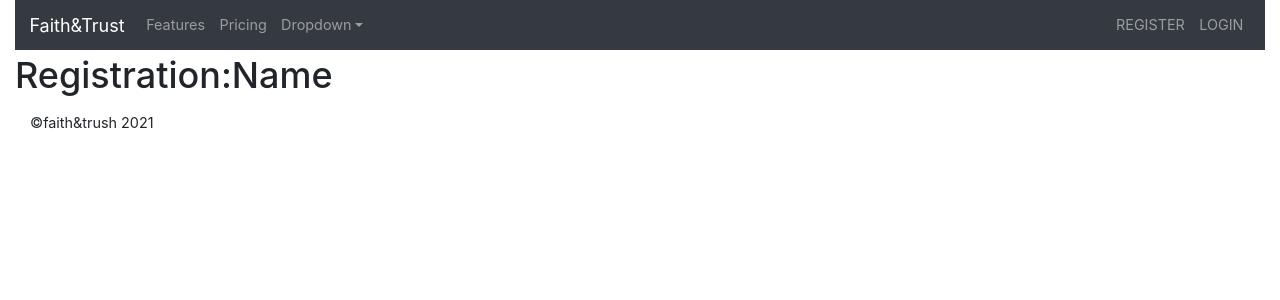
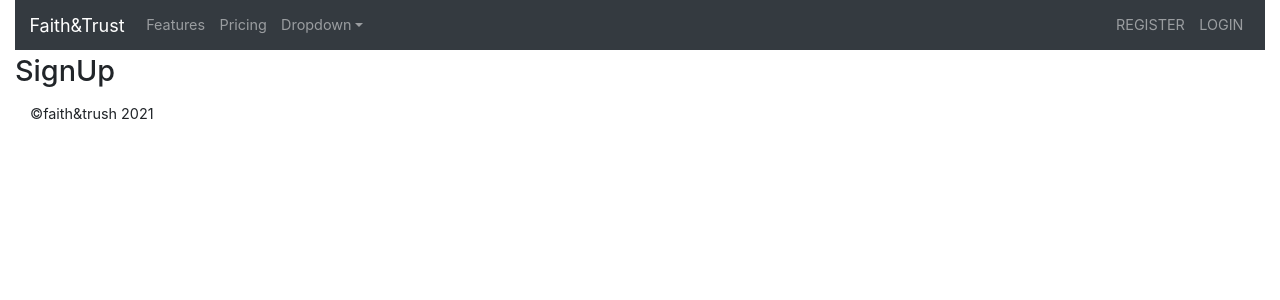
Before and after one commit to ClaytonSiby/Ecommerce-Website, a React (Create React App) app: page /registration in a window 1280 px wide. Shown: the top 300 px of the page. Built offline with nearby package versions, Linux system fonts and the light colour scheme; no server answers.

Commit message:
Initialize the SignUp registration component & render it from the registration page

```diff
--- /dev/null
+++ b/src/components/SignUp/index.js
@@ -0,0 +1,17 @@
+import React, { Component } from 'react'
+import './styles.scss';
+
+class SignUp extends Component {
+  render () {
+    return (
+      <div className='signup'>
+        <div className='wrap'>
+          <h2>SignUp</h2>
+          <form></form>
+        </div>
+      </div>
+    )
+  }
+}
+
+export default SignUp
--- a/src/pages/Registration/index.js
+++ b/src/pages/Registration/index.js
@@ -1,25 +1,11 @@
 import React, { Component } from 'react';
+import SignUp from './../../components/SignUp';
 import './style.scss';
 
 class Registration extends Component {
-  constructor(props) {
-    super(props);
-
-    this.state = {
-      name: 'Name',
-    };
-  }
 
   render() {
-    const { name } = this.state;
-    return (
-      <div>
-        <h1>
-          Registration:
-          { name }
-        </h1>
-      </div>
-    );
+    return <SignUp />;
   }
 }
 
```
Also changed, not shown: src/components/SignUp/styles.scss (added).
